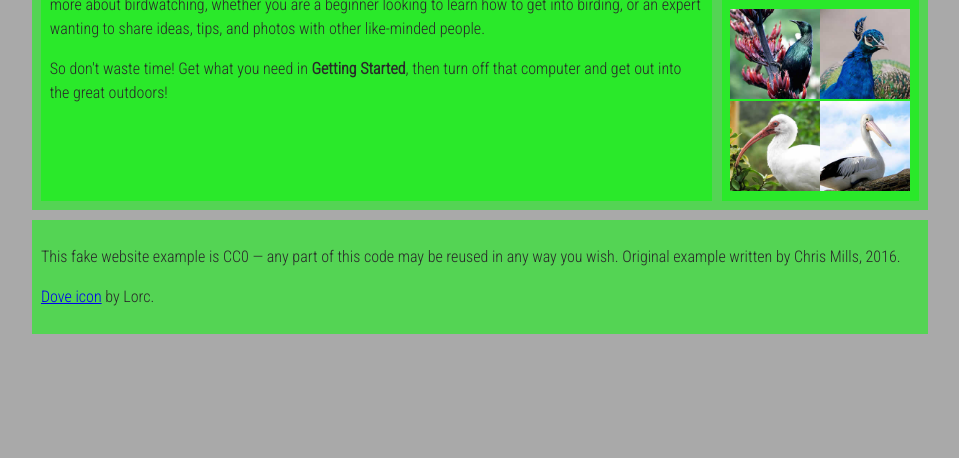
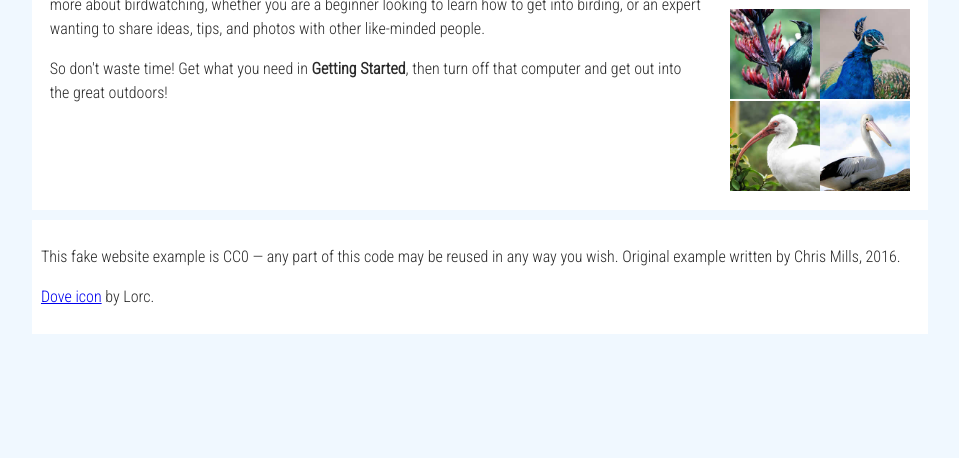
Before and after one commit to amehafiz/demmyCEO.github.io, a plain HTML site: page index.html in a window 1280 px wide. Shown: the part 342-800 px from the top of the page, without its empty margins (160-1119 px from the left). Drawn offline with Linux system fonts and the light colour scheme.

Commit message:
Update style.css

```diff
--- a/style.css
+++ b/style.css
@@ -7,7 +7,7 @@ html, body {
 
 html {
   font-size: 10px;
-  background-color: #a9a9a9;
+  background-color: aliceblue
 }
 
 body {
@@ -62,7 +62,7 @@ body > * {
 }
 
 main, header, nav, article, aside, footer, section {
-  background-color: rgba(0,255,0,0.5);
+  background-color: rgb(255, 255, 255);
   padding: 1%;
 }
 
```
